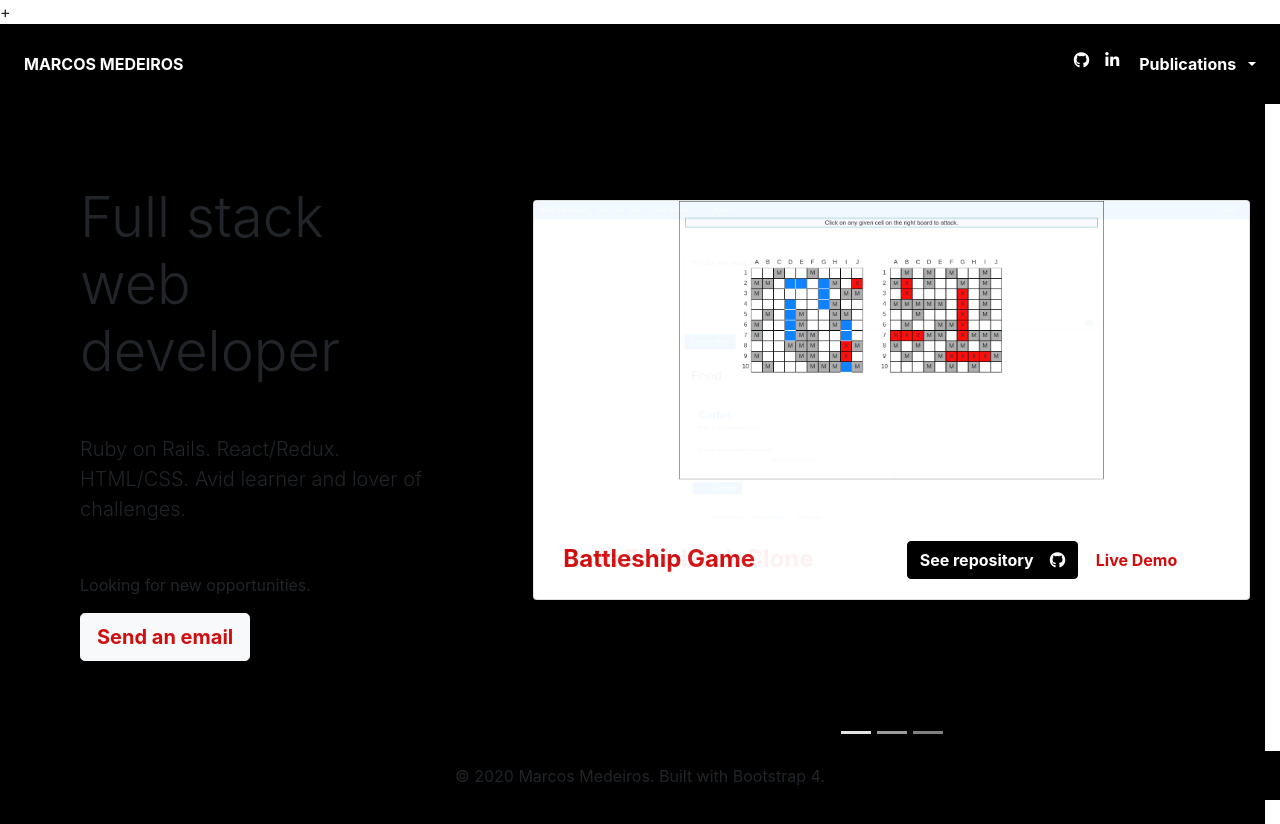
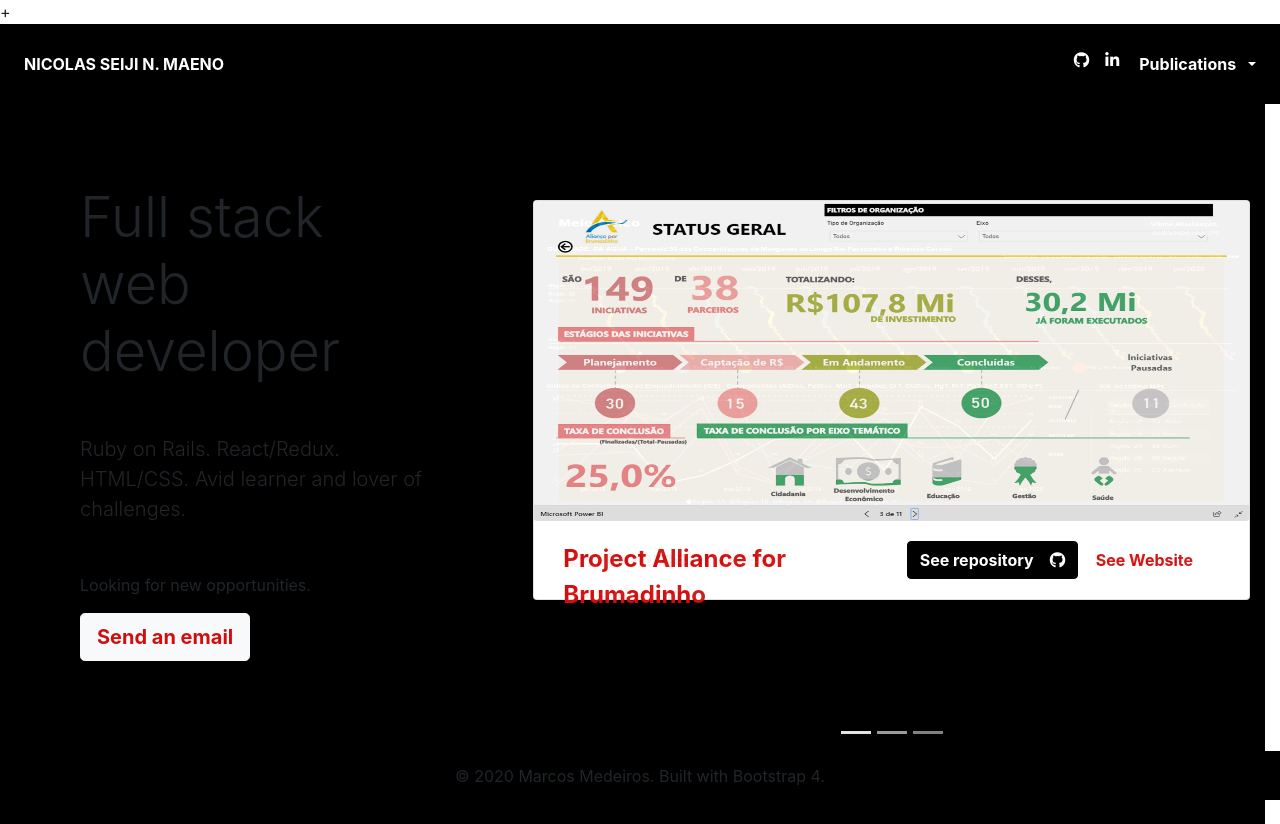
Before and after one commit to nicolasseiji/nicolasseiji.github.io, a plain HTML site: page index.html in a window 1280 px wide. Drawn offline with nearby package versions, Linux system fonts and the light colour scheme.

Commit message:
Teste de mudar imagens

```diff
--- a/index.html
+++ b/index.html
@@ -16,15 +16,15 @@
     <div class="container-fluid">
       <ul class="navbar-nav">
         <li class="nav-item text-center">
-          <a href="#" class="nav-link">MARCOS MEDEIROS</a>
+          <a href="#" class="nav-link">NICOLAS SEIJI N. MAENO</a>
         </li>
       </ul>
       <ul class="nav navbar-nav">
         <li class="nav-item text-center">
-          <a class="nav-link" href="https://github.com/marcos-medeiros"><i class="fab fa-md fa-github"></i></a>
+          <a class="nav-link" href="https://github.com/nicolasseiji"><i class="fab fa-md fa-github"></i></a>
         </li>
         <li class="nav-item text-center">
-          <a class="nav-link" href="https://www.linkedin.com/in/marcosmedeiros-dev/"><i
+          <a class="nav-link" href="https://www.linkedin.com/in/nicolasseiji/"><i
               class="fab fa-md fa-linkedin-in"></i></a>
         </li>
         <li class="nav-item dropdown text-center">
@@ -63,21 +63,21 @@
         <div class="carousel-inner">
           <div class="carousel-item active">
             <div class="card">
-              <img src="./src/img/battleship.png" class="card-img-top card-img" alt="...">
+              <img src="./src/img/brumadinho.png" class="card-img-top card-img" alt="...">
               <div class="card-body row">
-                <p class="card-title col-6">Battleship Game</p>
+                <p class="card-title col-6">Project Alliance for Brumadinho</p>
                 <div class='col-6'>
                   <a href="https://github.com/marcos-medeiros/battleship" class="btn btn-repo">See repository<i class="fab fa-md fa-github"></i></a>
-                  <a href="https://raw.githack.com/marcos-medeiros/battleship/game-setup/dist/index.html" class="btn btn-demo">Live Demo</a>
+                  <a href="https://raw.githack.com/marcos-medeiros/battleship/game-setup/dist/index.html" class="btn btn-demo">See Website</a>
                 </div>
               </div>
             </div>
           </div>
           <div class="carousel-item">
             <div class="card">
-              <img src="./src/img/rails-facebook.png" class="card-img-top card-img" alt="...">
+              <img src="./src/img/meiofisico.png" class="card-img-top card-img" alt="...">
               <div class="card-body row">
-                <p class="card-title col-6">Rails Facebook Clone</p>
+                <p class="card-title col-6">Environment Area Dashboard</p>
                 <div class='col-6'>
                   <a href="https://github.com/marcos-medeiros/rails-facebook" class="btn btn-repo">See repository<i class="fab fa-md fa-github"></i></a>
                   <a href="https://rails-fakebook-project.herokuapp.com" class="btn btn-demo">Live Demo</a>
```
Also changed, not shown: src/img/agua.PNG (added), src/img/brumadinho.PNG (added), src/img/meiofisico.PNG (added).
